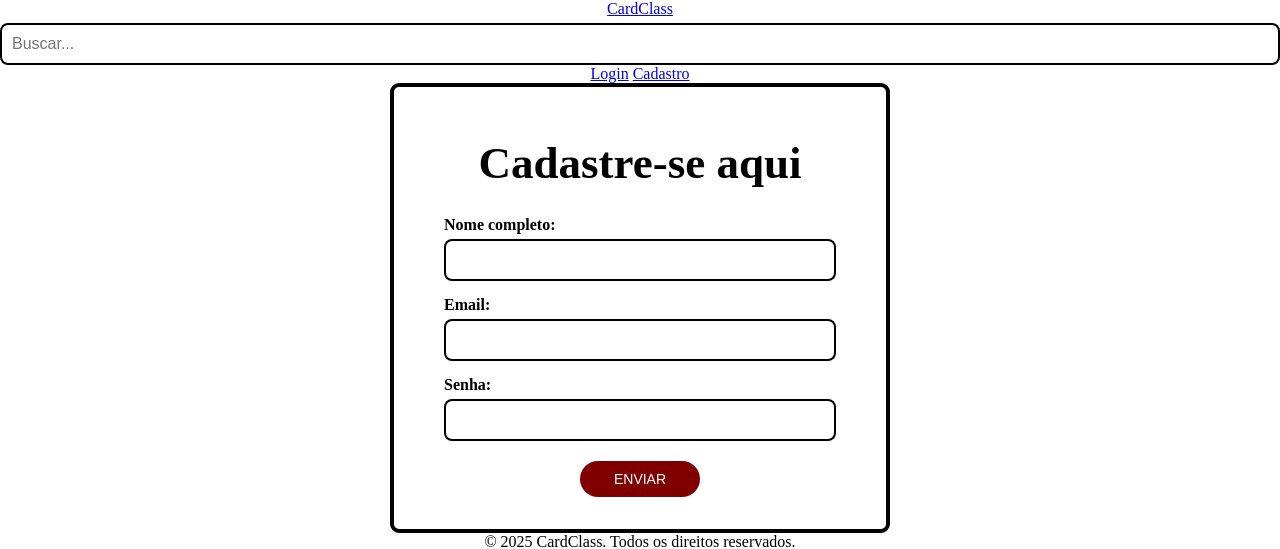
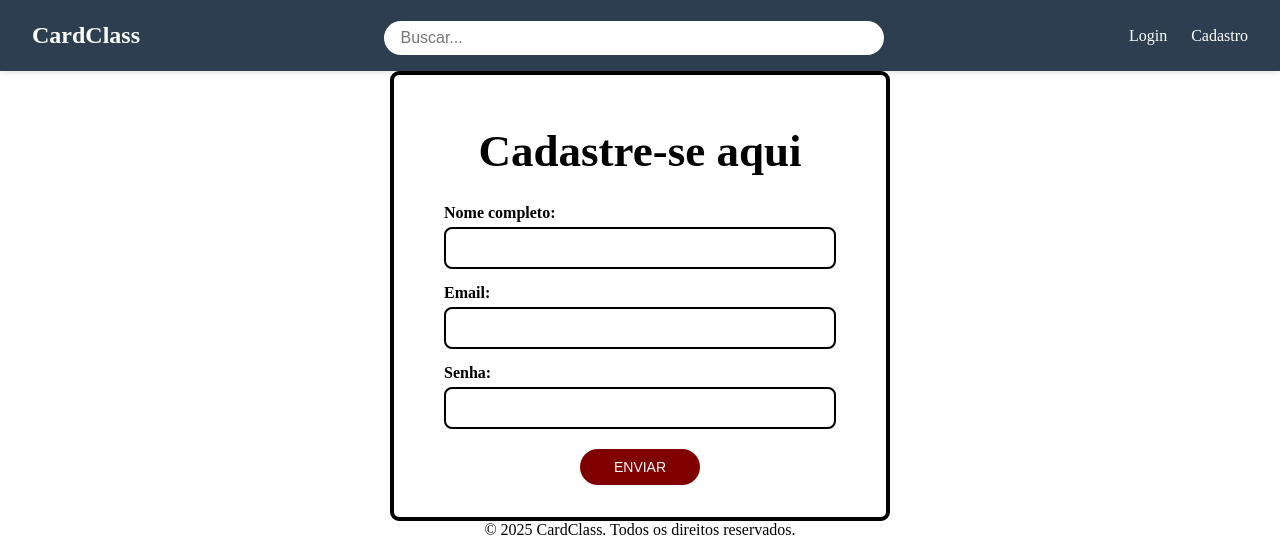
Before and after one commit to MariaCristiani/CardClass, a Flask app: page /cadastro in a window 1280 px wide. Shown: the top 549 px of the page. Run offline with Flask 3, Linux system fonts and the light colour scheme.

Commit message:
Update navbar.html

```diff
--- a/templates/includes/navbar.html
+++ b/templates/includes/navbar.html
@@ -1,20 +1,23 @@
+<link rel="stylesheet" href="{{ url_for('static', filename='navbar.css') }}">
 <nav class="navbar">
 
     <a href="/" class="navbar-home">CardClass</a>
 
     <div class="navbar-menu">
-        <input type="text" placeholder="Buscar..." class="search-bar">
+        <form action="{{ url_for('buscar_flashcards') }}" method="GET" class="search-form">
+            <input type="text" name="q" placeholder="Buscar..." class="search-bar" value="{{ termo_busca if termo_busca else '' }}">
+        </form>
     </div>
 
     <div class="navbar-actions">
         {% if current_user.is_authenticated %}
-            <a href="{{ url_for('criar_flashcard') }}" class="new-flash">Criar Novo Flashcard</a>
-            <a href="{{ url_for('meus_flashcards') }}" class="flashcard">Meus Flashcards</a>
+            <a href="{{ url_for('criar_flashcard') }}">Criar Novo Flashcard</a>
+            <a href="{{ url_for('meus_flashcards') }}">Meus Flashcards</a>
             <a href="{{ url_for('perfil') }}">{{ current_user.nome }}</a>
             <a href="{{ url_for('logout') }}">Logout</a>
         {% else %}
             <a href="{{ url_for('login') }}">Login</a>
-            <a href="{{ url_for('cadastro') }}" class="cadastrar">Cadastro</a>
+            <a href="{{ url_for('cadastro') }}">Cadastro</a>
         {% endif %}
     </div>
 </nav>
```
